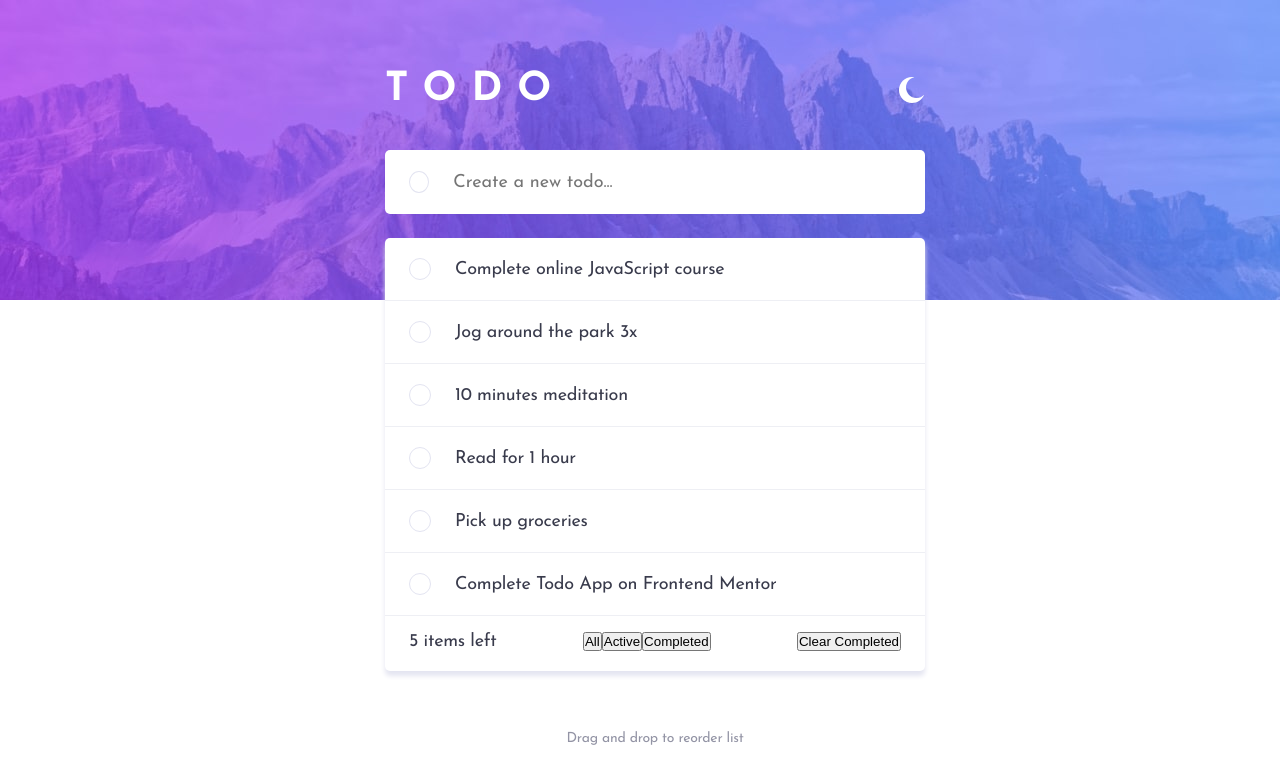
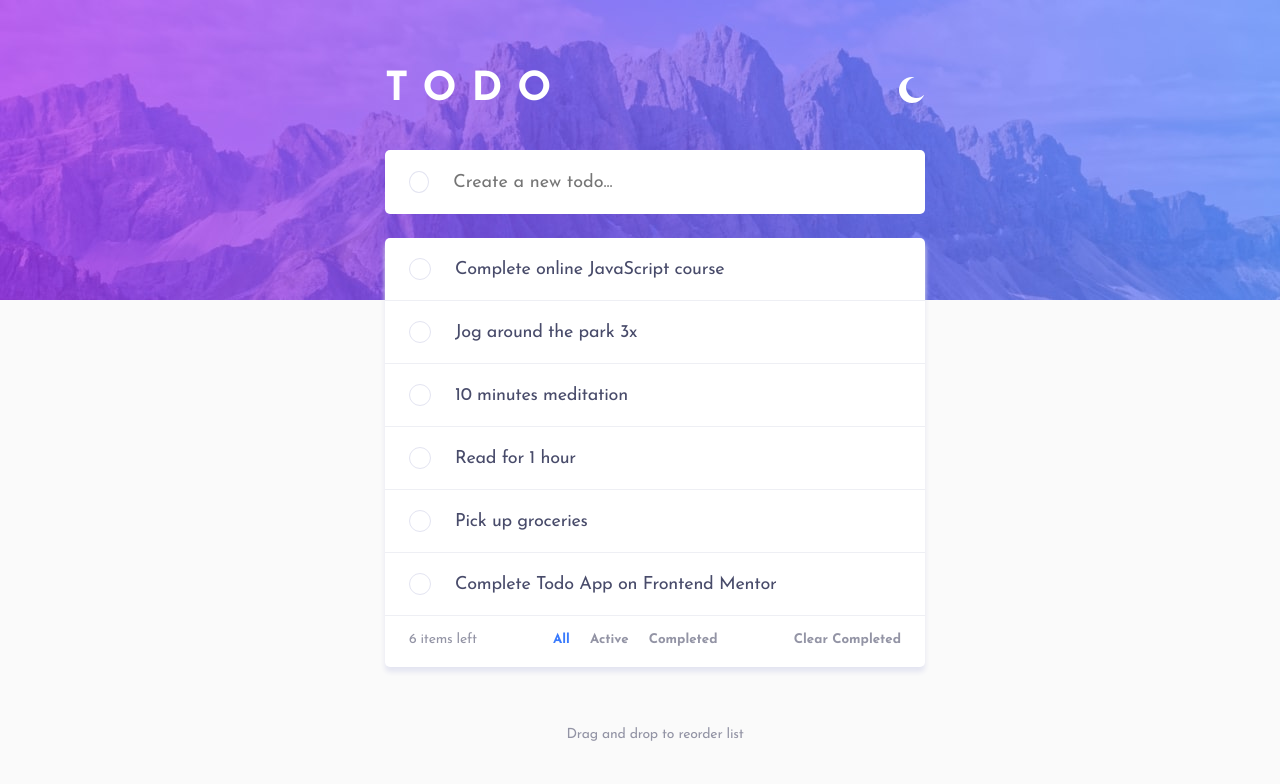
Before and after one commit to ahmetayyildiz66/projects, a Vue app in the folder todo-app-main-vue/: page / in a window 1280 px wide. Shown: the top 784 px of the page. Built offline with nearby package versions, Linux system fonts and the light colour scheme.

Commit message:
mobile layout is completed

```diff
--- a/todo-app-main-vue/src/components/InputBase.vue
+++ b/todo-app-main-vue/src/components/InputBase.vue
@@ -30,7 +30,7 @@ export default {
 .input-base {
   border: none;
   font-size: var(--font-size);
-  color: var(--clr-todo-text);
+  color: var(--clr-input-text);
   width: 100%;
   height: 4rem;
 
--- a/todo-app-main-vue/src/components/TodoList.vue
+++ b/todo-app-main-vue/src/components/TodoList.vue
@@ -2,13 +2,13 @@
   <ul class="todo-list">
     <TodoListItem v-for="todo in todos" :key="todo.id" :todo="todo" />
     <div class="todo__filter">
-      <span>5 items left</span>
+      <span>{{ todos.length }} items left</span>
       <div class="button-group">
-        <button>All</button>
-        <button>Active</button>
-        <button>Completed</button>
+        <button class="btn btn--active">All</button>
+        <button class="btn">Active</button>
+        <button class="btn">Completed</button>
       </div>
-      <button>Clear Completed</button>
+      <button class="btn btn--clear">Clear Completed</button>
     </div>
   </ul>
 </template>
@@ -33,9 +33,15 @@ export default {
 
 <style lang="scss" scoped>
 .todo-list {
+  color: var(--clr-todo-text);
   background-color: var(--clr-todo-background);
   border-radius: var(--border-radius);
   box-shadow: var(--box-shadow);
+  font-size: 1.8rem;
+
+  @include respond($bp-mobile) {
+    font-size: 1.2rem;
+  }
 
   padding-bottom: 2rem;
 }
@@ -45,14 +51,26 @@ export default {
   display: flex;
   align-items: center;
   justify-content: space-between;
-  flex-wrap: wrap;
+  color: var(--clr-gray-2);
+  font-size: 1.4rem;
+
+  @include respond($bp-mobile) {
+    font-size: 1.2rem;
+  }
 
   @include respond($bp-mobile) {
     .button-group {
       display: flex;
-      justify-content: space-between;
+      justify-content: center;
+      align-items: center;
       order: 1;
-      flex: 0 0 100%;
+      position: absolute;
+      left: 50%;
+      transform: translateX(-50%);
+      width: 100%;
+      height: 4.8rem;
+      bottom: 9rem;
+      background-color: var(--clr-todo-background);
     }
   }
 }
--- a/todo-app-main-vue/src/components/TodoListItem.vue
+++ b/todo-app-main-vue/src/components/TodoListItem.vue
@@ -41,5 +41,6 @@ export default {
 
 .active-through {
   text-decoration: line-through;
+  color: var(--clr-gray-2);
 }
 </style>
--- a/todo-app-main-vue/src/components/TodoWrapper.vue
+++ b/todo-app-main-vue/src/components/TodoWrapper.vue
@@ -46,6 +46,7 @@ export default {
 .wrapper {
   margin-top: -23rem;
   grid-column: col-start 4 / span 6;
+  position: relative;
 
   @include respond($bp-mobile) {
     grid-column: center-start / center-end;
@@ -73,5 +74,9 @@ export default {
   margin: var(--drag-drop) 0;
   font-size: var(--drag-drop-font-size);
   color: var(--clr-gray-2);
+
+  @include respond($bp-mobile) {
+    margin-top: 10.5rem;
+  }
 }
 </style>
--- a/todo-app-main-vue/src/sass/_base.scss
+++ b/todo-app-main-vue/src/sass/_base.scss
@@ -14,6 +14,14 @@ html, body {
     overflow-x: hidden;
 }
 
+body {
+    background: var(--clr-container-background);
+}
+
 li {
     list-style: none;
 }
+
+button + button {
+    margin-left: 2rem;
+}
--- /dev/null
+++ b/todo-app-main-vue/src/sass/_btn.scss
@@ -0,0 +1,23 @@
+.btn {
+    border: none;
+    background-color: transparent;
+    color: var(--clr-gray-2);
+    font-weight: 700;
+    cursor: pointer;
+
+    &:hover {
+        color: var(--clr-btn-hover);
+    }
+
+    &--active {
+        color: var(--clr-btn-active);
+    }
+
+    &--clear {
+        @include respond($bp-mobile) {
+            font-size: 1.2rem;
+            font-weight: 400;
+            letter-spacing: -0.17px;
+        }
+    }
+}
--- a/todo-app-main-vue/src/sass/_typography.scss
+++ b/todo-app-main-vue/src/sass/_typography.scss
@@ -14,6 +14,6 @@ body {
 	text-transform: uppercase;
 }
 
-input {
+input, button {
     font-family: 'Josefin Sans', sans-serif;
 }
--- a/todo-app-main-vue/src/sass/_variables.scss
+++ b/todo-app-main-vue/src/sass/_variables.scss
@@ -1,11 +1,15 @@
 :root {
     // Colors
     --clr-white: hsl(0, 0%, 100%);
-    --clr-todo-text: hsl(235, 14%, 26%);
+    --clr-todo-text: hsl(235, 19%, 35%);
+    --clr-input-text: hsl(235, 14%, 26%);
     --clr-todo-background: hsl(0, 0%, 100%);
+    --clr-container-background: hsl(235, 0%, 98%);
     --clr-gray-1: #eeeff4;
     --clr-border-todo-list: hsl(236, 33%, 92%);
     --clr-gray-2: hsl(235, 9%, 61%);
+    --clr-btn-hover: hsl(235, 19%, 35%);
+    --clr-btn-active: hsl(220, 98%, 61%);
 
     /* Styles that should be separate variables
         . Linear-gradient
--- a/todo-app-main-vue/src/sass/main.scss
+++ b/todo-app-main-vue/src/sass/main.scss
@@ -3,3 +3,4 @@
 @import './utility';
 @import './base';
 @import './typography';
+@import './btn';
```
